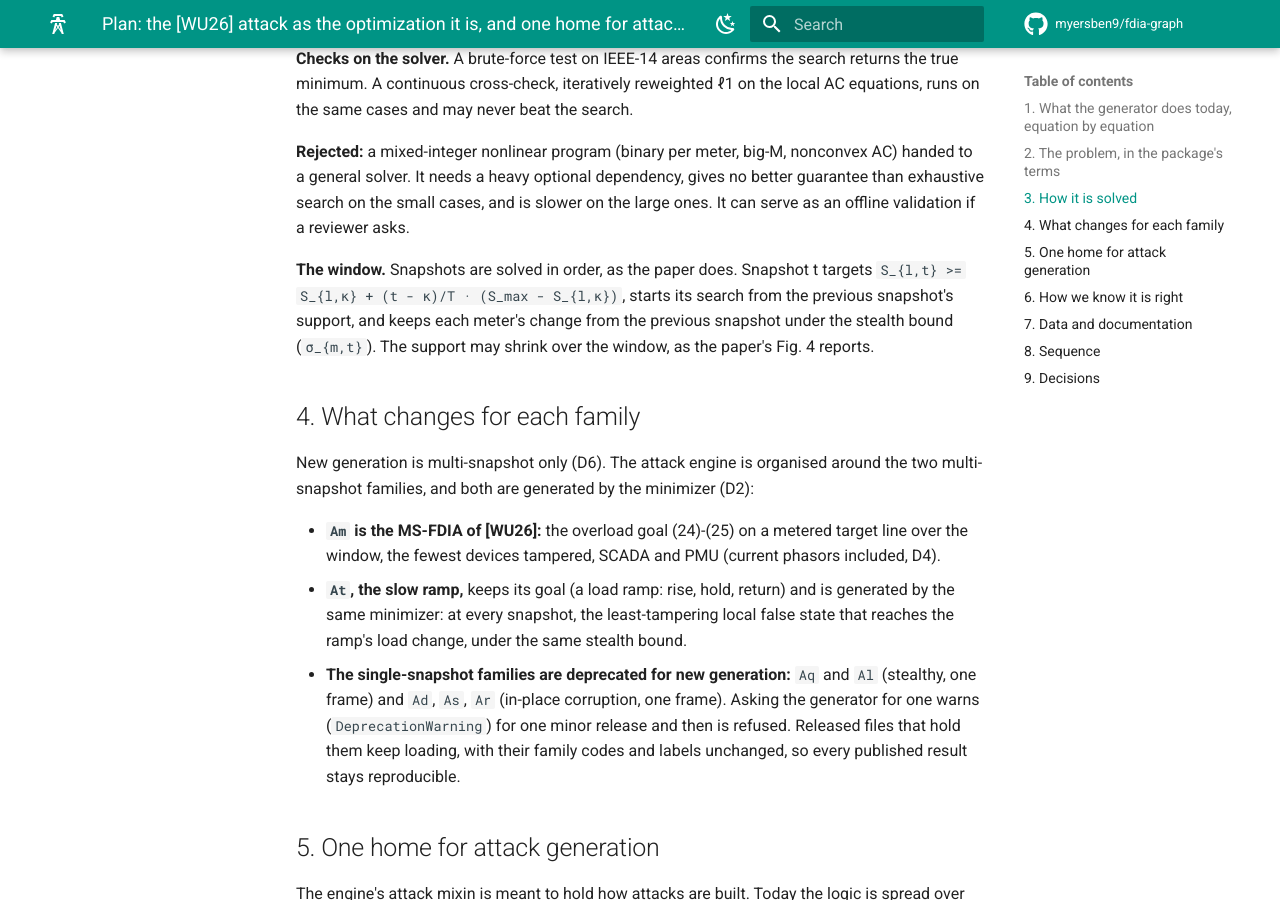
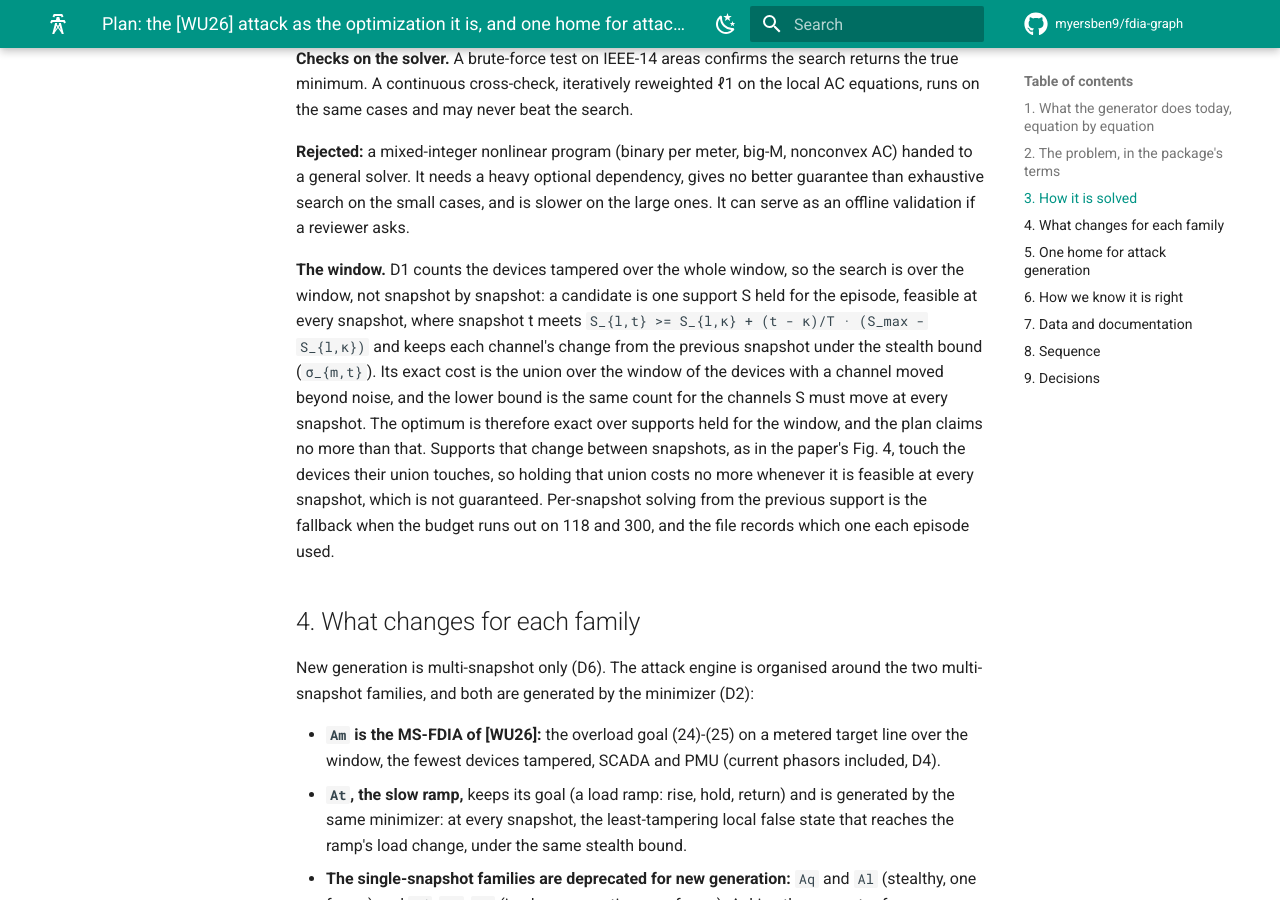
Before and after one commit to myersben9/fdia-graph, an MkDocs documentation site: the page built from docs/plans/WU_MSFDIA_PLAN.md, in a window 1280 px wide and 900 px high, scrolled down 3102 px. Built offline with MkDocs 1.6.1 and Material for MkDocs 9.7.7, drawn with Linux system fonts in a browser that asks for light colours; comment, search, counter and statistics services are not loaded; the version menu is left out.

Commit message:
Wu plan: one support held for the window, costed as the window's union of devices; index says devices

```diff
--- a/docs/plans/WU_MSFDIA_PLAN.md
+++ b/docs/plans/WU_MSFDIA_PLAN.md
@@ -107,10 +107,17 @@ general solver. It needs a heavy optional dependency, gives no better guarantee
 search on the small cases, and is slower on the large ones. It can serve as an offline validation
 if a reviewer asks.
 
-**The window.** Snapshots are solved in order, as the paper does. Snapshot t targets
-`S_{l,t} >= S_{l,κ} + (t - κ)/T · (S_max - S_{l,κ})`, starts its search from the previous
-snapshot's support, and keeps each meter's change from the previous snapshot under the stealth
-bound (`σ_{m,t}`). The support may shrink over the window, as the paper's Fig. 4 reports.
+**The window.** D1 counts the devices tampered over the whole window, so the search is over the
+window, not snapshot by snapshot: a candidate is one support S held for the episode, feasible at
+every snapshot, where snapshot t meets `S_{l,t} >= S_{l,κ} + (t - κ)/T · (S_max - S_{l,κ})`
+and keeps each channel's change from the previous snapshot under the stealth bound (`σ_{m,t}`).
+Its exact cost is the union over the window of the devices with a channel moved beyond noise, and
+the lower bound is the same count for the channels S must move at every snapshot. The optimum is
+therefore exact over supports held for the window, and the plan claims no more than that. Supports
+that change between snapshots, as in the paper's Fig. 4, touch the devices their union touches, so
+holding that union costs no more whenever it is feasible at every snapshot, which is not
+guaranteed. Per-snapshot solving from the previous support is the fallback when the budget runs
+out on 118 and 300, and the file records which one each episode used.
 
 ## 4. What changes for each family
 
```
Also changed, not shown: docs/plans/README.md (+1 -1 lines).
